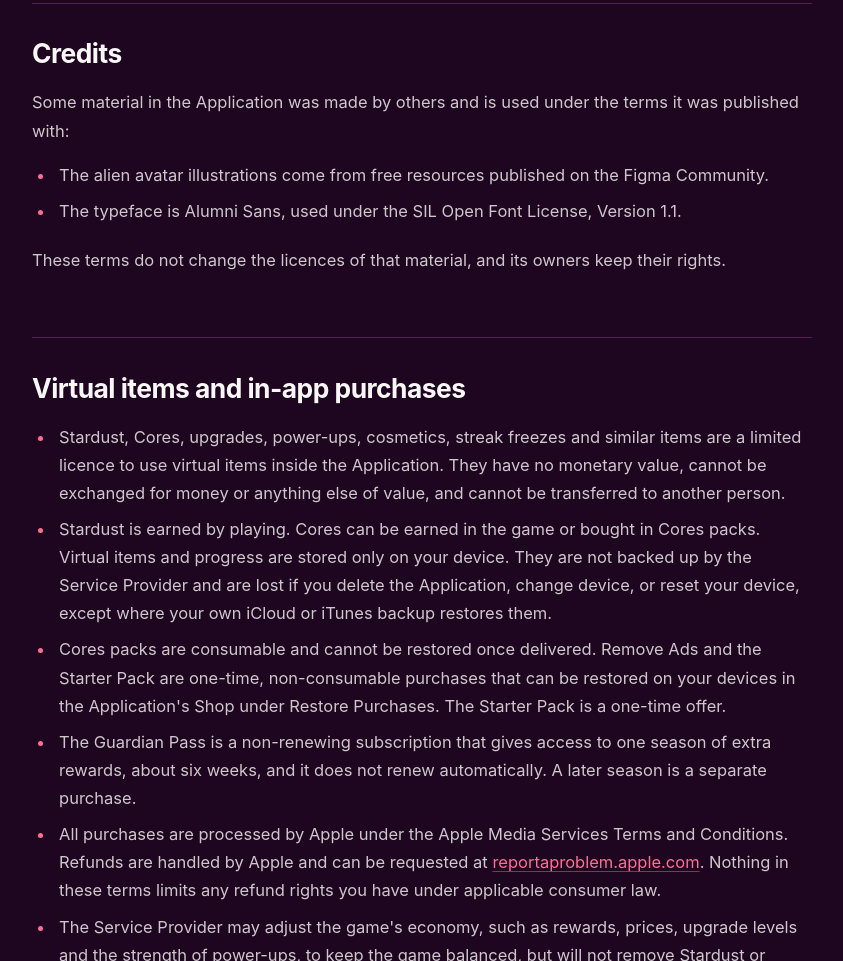
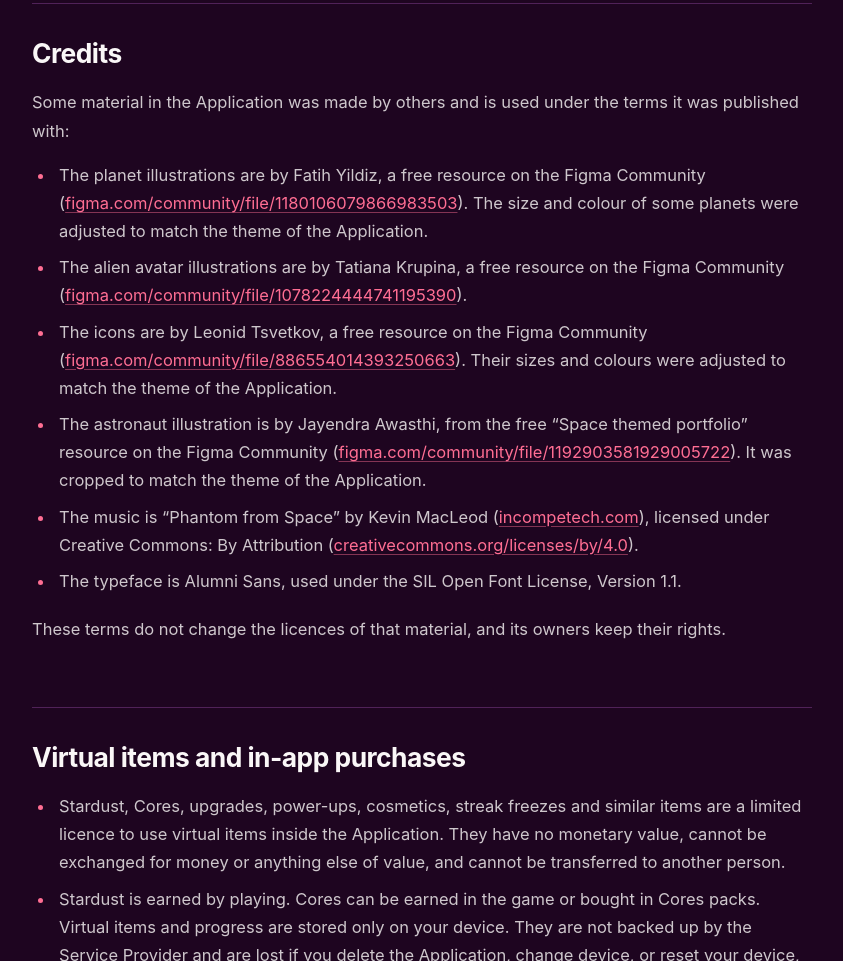
Before and after one commit to raichibald/orbitguard.github.io, a plain HTML site: page terms-and-conditions.html in a window 1280 px wide. Shown: the part 1854-2815 px from the top of the page, without its empty margins (218-1061 px from the left). Drawn offline with Linux system fonts and the light colour scheme.

Commit message:
Terms: credit the planet, avatar, icon and astronaut art and the music
The old Terms had an Attributions section that the rewrite dropped. Restored with
the creators and links from it: Fatih Yildiz (planets), Tatiana Krupina (alien
avatars), Leonid Tsvetkov (icons), Jayendra Awasthi (astronaut) and Kevin MacLeod
(Phantom from Space, Creative Commons By Attribution).

Co-Authored-By: Claude Sonnet 5.5 <noreply@anthropic.com>

```diff
--- a/terms-and-conditions.html
+++ b/terms-and-conditions.html
@@ -113,7 +113,31 @@
         <br /><h2 id="credits">Credits</h2>
         <p>Some material in the Application was made by others and is used under the terms it was published with:</p>
         <ul>
-            <li>The alien avatar illustrations come from free resources published on the Figma Community.</li>
+            <li>
+                The planet illustrations are by Fatih Yildiz, a free resource on the Figma Community
+                (<a href="https://www.figma.com/community/file/1180106079866983503" rel="noopener">figma.com/community/file/1180106079866983503</a>).
+                The size and colour of some planets were adjusted to match the theme of the Application.
+            </li>
+            <li>
+                The alien avatar illustrations are by Tatiana Krupina, a free resource on the Figma Community
+                (<a href="https://www.figma.com/community/file/1078224444741195390" rel="noopener">figma.com/community/file/1078224444741195390</a>).
+            </li>
+            <li>
+                The icons are by Leonid Tsvetkov, a free resource on the Figma Community
+                (<a href="https://www.figma.com/community/file/886554014393250663" rel="noopener">figma.com/community/file/886554014393250663</a>).
+                Their sizes and colours were adjusted to match the theme of the Application.
+            </li>
+            <li>
+                The astronaut illustration is by Jayendra Awasthi, from the free &ldquo;Space themed portfolio&rdquo; resource on the Figma Community
+                (<a href="https://www.figma.com/community/file/1192903581929005722/Space-themed-portfolio" rel="noopener">figma.com/community/file/1192903581929005722</a>).
+                It was cropped to match the theme of the Application.
+            </li>
+            <li>
+                The music is &ldquo;Phantom from Space&rdquo; by Kevin MacLeod
+                (<a href="https://incompetech.com" rel="noopener">incompetech.com</a>),
+                licensed under Creative Commons: By Attribution
+                (<a href="https://creativecommons.org/licenses/by/4.0/" rel="noopener">creativecommons.org/licenses/by/4.0</a>).
+            </li>
             <li>The typeface is Alumni Sans, used under the SIL Open Font License, Version 1.1.</li>
         </ul>
         <p>These terms do not change the licences of that material, and its owners keep their rights.</p>
```
